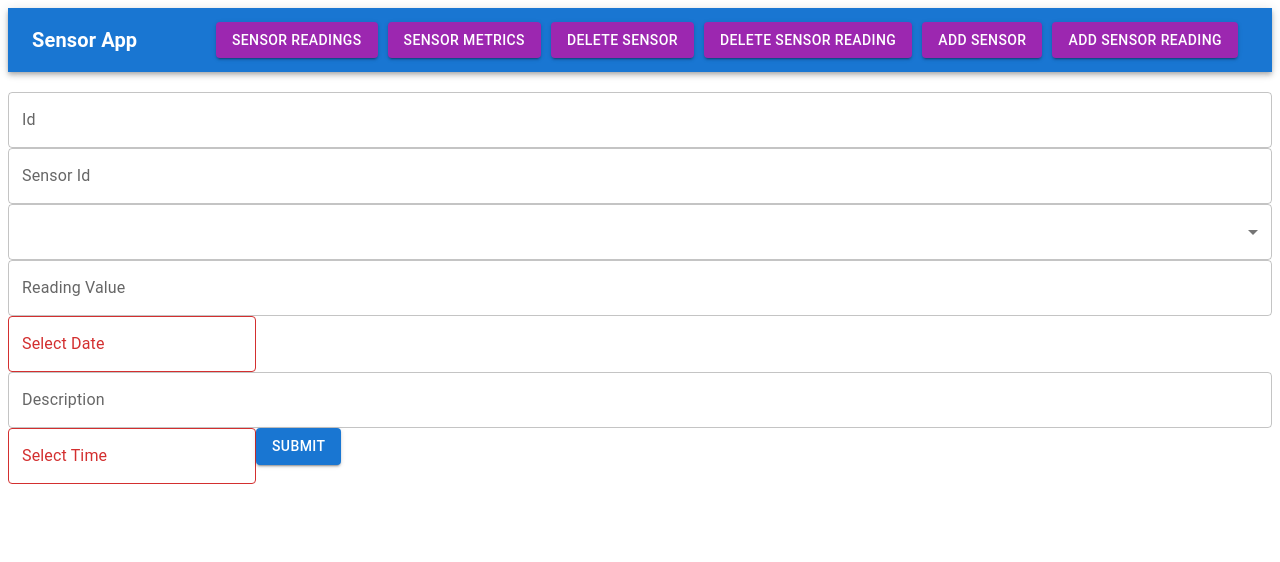
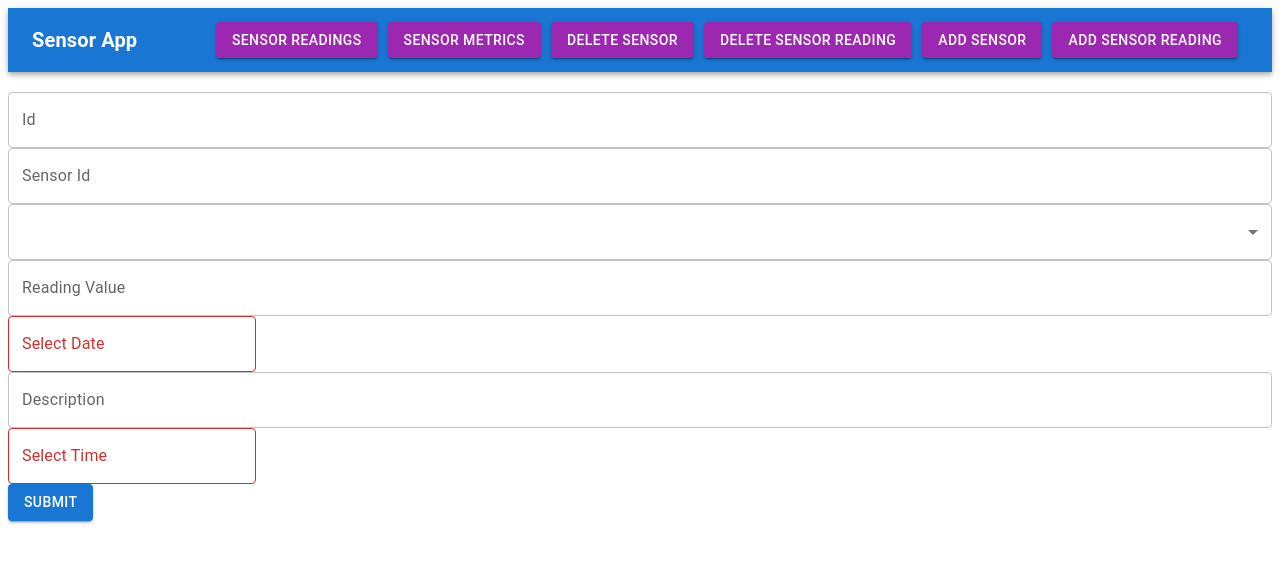
Before and after one commit to gerasmark/ReportingService, a Next.js app in the folder frontend/: page /addSensorReading in a window 1280 px wide. Shown: the top 562 px of the page. Built offline with nearby package versions, Linux system fonts and the light colour scheme.

Commit message:
added grid to addSensor page

```diff
--- a/frontend/app/addSensorReading/page.tsx
+++ b/frontend/app/addSensorReading/page.tsx
@@ -15,6 +15,7 @@ import {AdapterDateFns} from '@mui/x-date-pickers/AdapterDateFns';
 import {LocalizationProvider} from '@mui/x-date-pickers';
 import { format } from 'date-fns';
 import { TimePicker } from '@mui/x-date-pickers/TimePicker';
+import Grid from '@mui/material/Grid';
 
 const addSensorReadingPage = () => {
   const {
@@ -143,6 +144,7 @@ const addSensorReadingPage = () => {
           />
         )}
       />
+      <Grid item  xs={12}>
       <Controller
         name="time"
         control={control}
@@ -160,6 +162,7 @@ const addSensorReadingPage = () => {
           </LocalizationProvider>
         )}
       />
+      </Grid>
       <Button
         type="submit"
         variant="contained"
```
